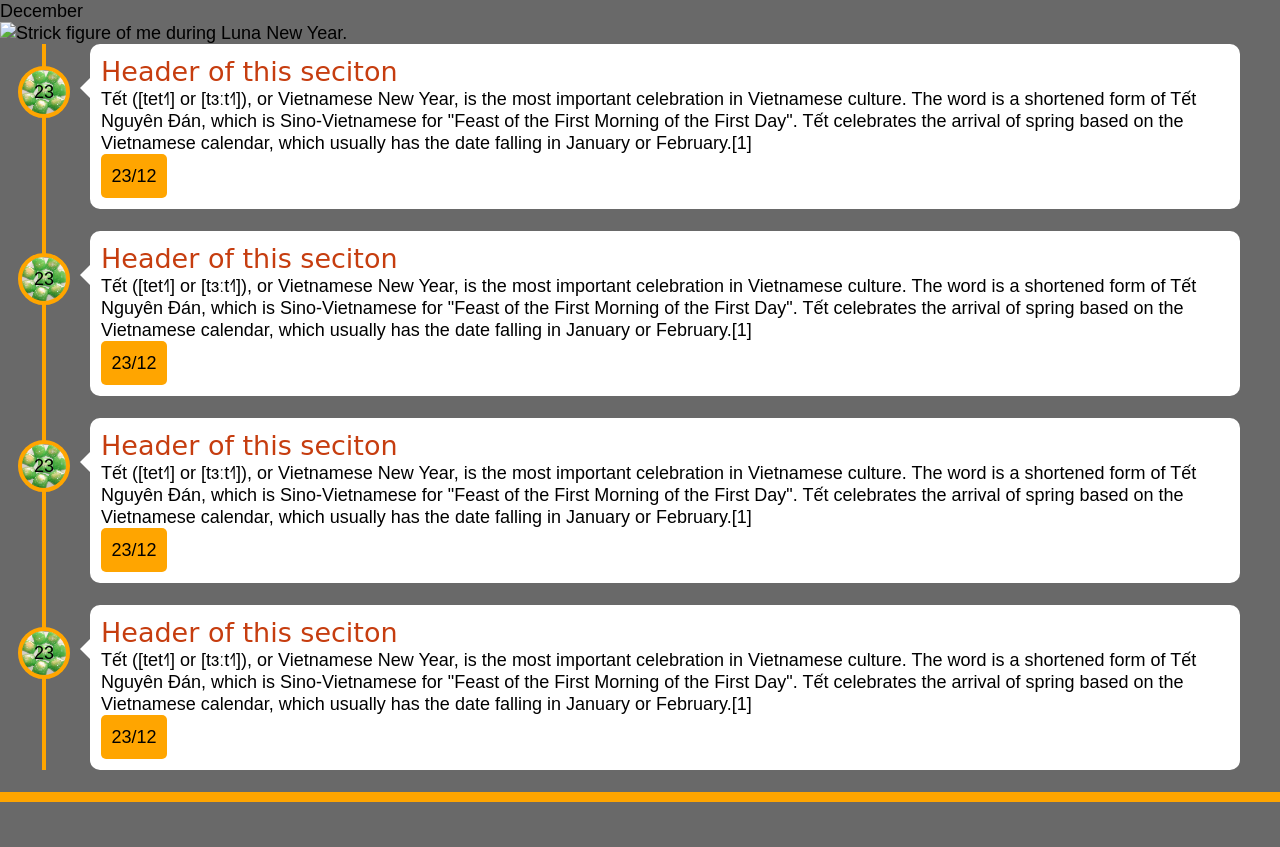
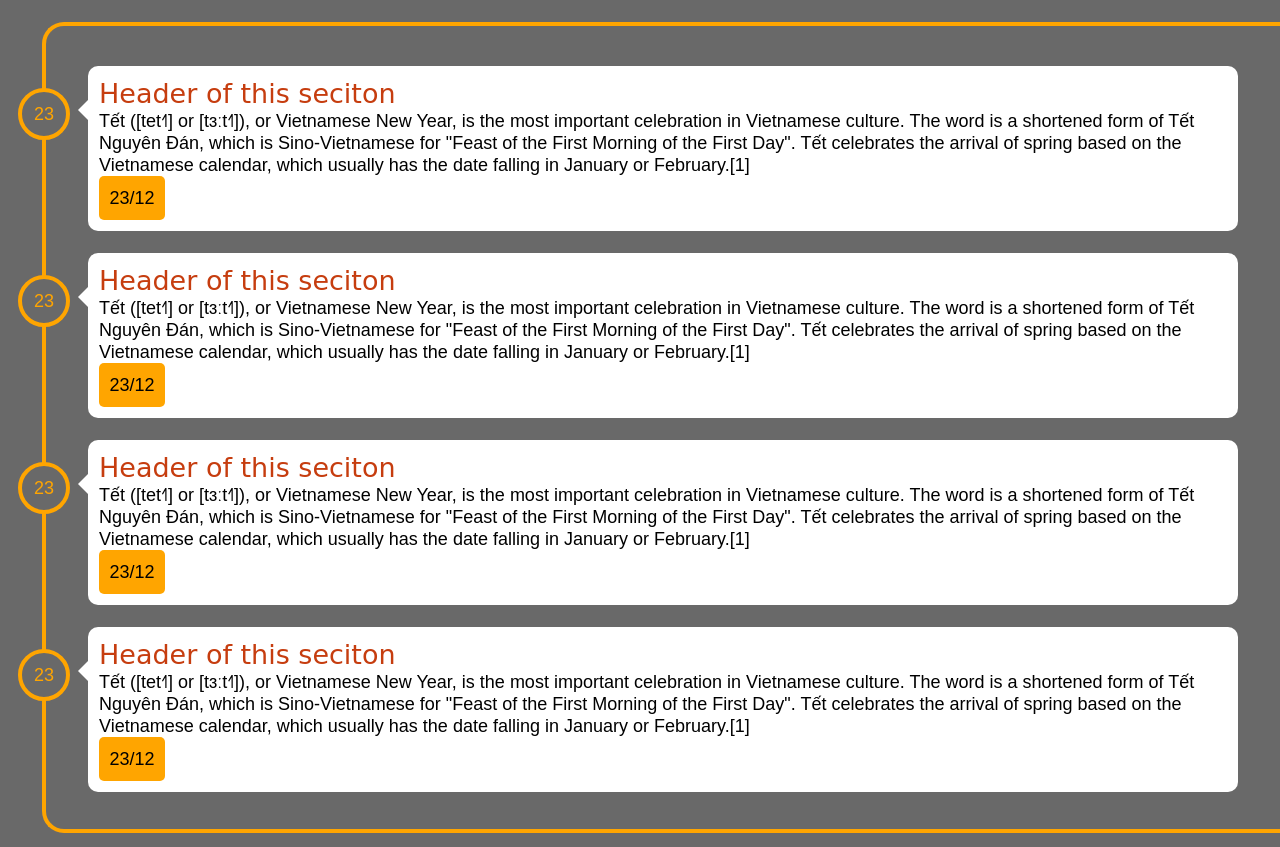
Before and after one commit to HieuNguyen202/rmc, a plain HTML site: page tet.html in a window 1280 px wide. Before the commit the page ends 802 px from the top, so only its background shows below. Drawn offline with Linux system fonts and the light colour scheme.

Commit message:
Adds top and bottom border for the timeline and changed timeline-mark's background to body's background

```diff
--- a/screen.css
+++ b/screen.css
@@ -63,9 +63,9 @@ html {
 body{
 	font-family: 'Cuprum', sans-serif;
 	line-height: 1.22222em; /*22px / 18px = 1.22222*/
-	background-color: #696969;
+	background-color: #696969; /*grey*/
+
 	color: black;
-	border-bottom: 10px solid orange;
 }
 img{
 	display: block;
@@ -142,6 +142,11 @@ h1{
 #events{
 	/*display: block;*/
 	position: relative;
+	padding-top: 44px;
+	padding-bottom: 11px;
+	margin-top: 22px;
+	margin-bottom: 22px;
+
 	}
 #events::before{
 	/*Vertical line*/
@@ -149,10 +154,15 @@ h1{
   position: absolute;
   top: 0;
   left: 44px;
+	/*width: 4px;*/
+	width: calc(100% - 44px);
+	border: 4px solid orange;
+	border-right: none;
+	border-top-left-radius: 22px;
+	border-bottom-left-radius: 22px;
   height: 100%;
-  width: 4px;
 	transform: translateX(-2px); /*-1/2 of width*/
-  background: orange;
+  background: none;
 	}
 
 .timeline-block{
@@ -162,11 +172,12 @@ h1{
 	margin-bottom: 22px;
 }
 
+
 .timeline-content{
 	list-style: none;
 	position: relative;
 	width: calc(100% - 2*11px - 90px - 40px); /*100% - 2*padding - left - desired right gap*/
-	left: 90px;
+	left: 88px;
 	padding: 11px;
 	border-radius: 10px;
 	background-color: white;
@@ -193,10 +204,10 @@ h1{
 	left: 44px;
 	top: 44px; /*Must be equal to .timeline-content::before's top*/
 	transform: translate(-26px, -22px); /*-1/2 of width - border, -1/2 of height*/
-	color: orange
-	background-color: orange;
-	background-image: url("images/banh1.jpg");
-	background-size: contain;
+	color: orange;
+	background-color: #696969; /*grey*/
+	/*background-image: url("images/banh1.jpg");*/
+	/*background-size: contain;*/
 	border: 4px solid orange;
 	border-radius: 50%;
 	text-align: center;
--- a/tet.html
+++ b/tet.html
@@ -8,25 +8,11 @@
     <title>Luna New Year</title>
   </head>
   <body>
-    <article id="timeline">
-      <section>
-        December
-      </section>
-    </article>
-    <article id="me">
-      <figure>
-        <img src="me.jpg" alt="Strick figure of me during Luna New Year.">
-      </figure>
-    </article>
     <ul id="events">
       <li class="timeline-block">
         <section class="timeline-mark">
           23
         </section>
-        <!-- <figure class="timeline-mark">
-          <img src="images/xoi.jpg" alt="Image of xoi">
-          <figcaption>12</figcaption>
-        </figure> -->
         <section class="timeline-content">
           <h1>Header of this seciton</h1>
           <p>Tết ([tet˧˥] or [tɜːt˧˥]), or Vietnamese New Year, is the most
@@ -35,19 +21,15 @@
           Morning of the First Day". Tết celebrates the arrival of spring based on
           the Vietnamese calendar, which usually has the date falling in January
           or February.[1]</p>
-          <article class="timeline-date">
+          <section class="timeline-date">
             23/12
-          </article>
+          </section>
         </section>
       </li>
       <li class="timeline-block">
         <section class="timeline-mark">
           23
         </section>
-        <!-- <figure class="timeline-mark">
-          <img src="images/xoi.jpg" alt="Image of xoi">
-          <figcaption>12</figcaption>
-        </figure> -->
         <section class="timeline-content">
           <h1>Header of this seciton</h1>
           <p>Tết ([tet˧˥] or [tɜːt˧˥]), or Vietnamese New Year, is the most
@@ -56,19 +38,15 @@
           Morning of the First Day". Tết celebrates the arrival of spring based on
           the Vietnamese calendar, which usually has the date falling in January
           or February.[1]</p>
-          <article class="timeline-date">
+          <section class="timeline-date">
             23/12
-          </article>
+          </section>
         </section>
       </li>
       <li class="timeline-block">
         <section class="timeline-mark">
           23
         </section>
-        <!-- <figure class="timeline-mark">
-          <img src="images/xoi.jpg" alt="Image of xoi">
-          <figcaption>12</figcaption>
-        </figure> -->
         <section class="timeline-content">
           <h1>Header of this seciton</h1>
           <p>Tết ([tet˧˥] or [tɜːt˧˥]), or Vietnamese New Year, is the most
@@ -77,19 +55,15 @@
           Morning of the First Day". Tết celebrates the arrival of spring based on
           the Vietnamese calendar, which usually has the date falling in January
           or February.[1]</p>
-          <article class="timeline-date">
+          <section class="timeline-date">
             23/12
-          </article>
+          </section>
         </section>
       </li>
       <li class="timeline-block">
         <section class="timeline-mark">
           23
         </section>
-        <!-- <figure class="timeline-mark">
-          <img src="images/xoi.jpg" alt="Image of xoi">
-          <figcaption>12</figcaption>
-        </figure> -->
         <section class="timeline-content">
           <h1>Header of this seciton</h1>
           <p>Tết ([tet˧˥] or [tɜːt˧˥]), or Vietnamese New Year, is the most
@@ -98,9 +72,9 @@
           Morning of the First Day". Tết celebrates the arrival of spring based on
           the Vietnamese calendar, which usually has the date falling in January
           or February.[1]</p>
-          <article class="timeline-date">
+          <section class="timeline-date">
             23/12
-          </article>
+          </section>
         </section>
       </li>
     </ul>
```
